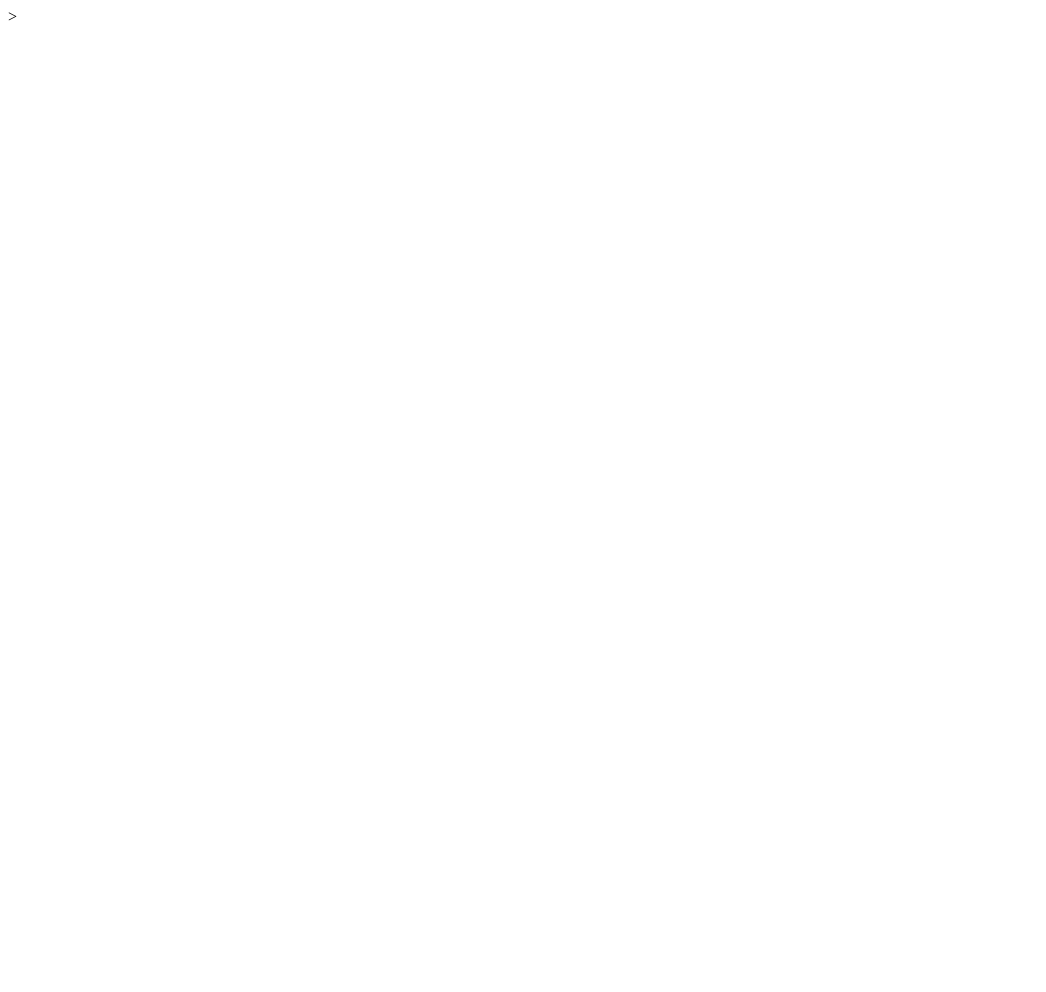
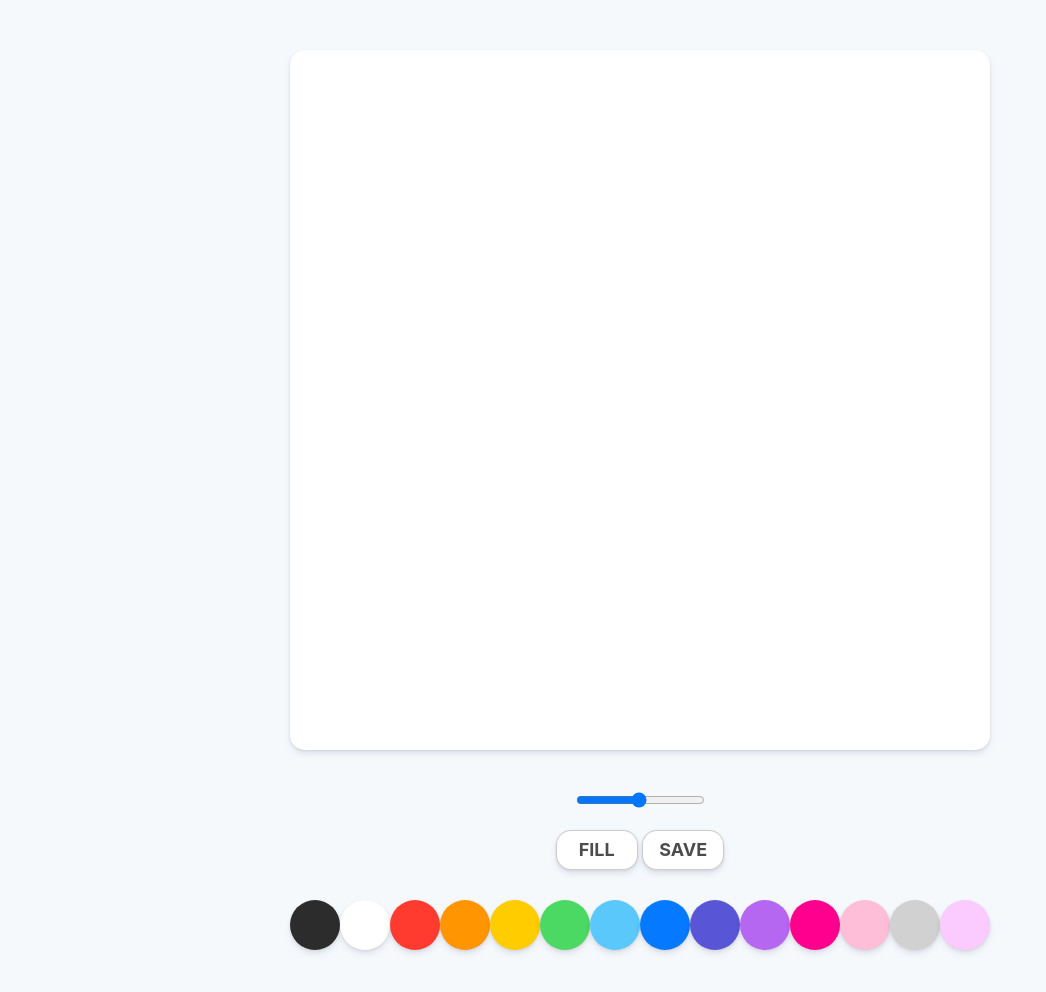
Before and after one commit to seonhwa-jin/n_paint, a plain HTML site: page index.html in a window 1280 px wide. Shown: the whole page, without its empty margins (0-1046 px from the left). Before the commit the page ends 800 px from the top, so only its background shows below. Drawn offline with Linux system fonts and the light colour scheme.

Commit message:
22.02.17 Jinpaint

```diff
--- a/index.html
+++ b/index.html
@@ -8,5 +8,38 @@
     <title>PaintJS</title>
   </head>
   <body>
-  <script src="app.js"></script>>
+    <canvas id="jsCanvas" class="canvas"></canvas>
+    <script src="app.js"></script>
+    <div class="controls">
+      <div class="controls__range">
+        <input
+        type="range"
+        id="jsRange"
+        min="0.1"
+        max="5.0"
+        value="2.5"
+        step="0.1">
+      </div>
+      <div class="controls__btns">
+        <button id="jsMode">Fill</button>
+        <button id="jsSave">Save</button>
+      </div>
+      <div class="controls__colors" id="jsColors">
+        <div class="controls__colors" style="background-color: #2c2c2c;"></div>
+        <div class="controls__colors" style="background-color: white;"></div>
+        <div class="controls__colors" style="background-color: #FF3B30;"></div>
+        <div class="controls__colors" style="background-color: #FF9500;"></div>
+        <div class="controls__colors" style="background-color: #FFCC00;"></div>
+        <div class="controls__colors" style="background-color: #4CD963;"></div>
+        <div class="controls__colors" style="background-color: #5AC8FA;"></div>
+        <div class="controls__colors" style="background-color: #0579FF;"></div>
+        <div class="controls__colors" style="background-color: #5856D6;"></div>
+        <div class="controls__colors" style="background-color: #B667F1;"></div>
+        <div class="controls__colors" style="background-color: #FF008E;"></div>
+        <div class="controls__colors" style="background-color: #FFBED8;"></div>
+        <div class="controls__colors" style="background-color: #D1D1D1;"></div>
+        <div class="controls__colors" style="background-color: #FBCAFF;"></div>
+      </div>
+    </div>
+  </body>
 </html>
--- /dev/null
+++ b/reset.css
@@ -0,0 +1,43 @@
+html, body, div, span, applet, object, iframe,
+h1, h2, h3, h4, h5, h6, p, blockquote, pre,
+a, abbr, acronym, address, big, cite, code,
+del, dfn, em, img, ins, kbd, q, s, samp,
+small, strike, strong, sub, sup, tt, var,
+b, u, i, center,
+dl, dt, dd, ol, ul, li,
+fieldset, form, label, legend,
+table, caption, tbody, tfoot, thead, tr, th, td,
+article, aside, canvas, details, embed,
+figure, figcaption, footer, header, hgroup,
+menu, nav, output, ruby, section, summary,
+time, mark, audio, video {
+	margin: 0;
+	padding: 0;
+	border: 0;
+	font-size: 100%;
+	font: inherit;
+	vertical-align: baseline;
+}
+/* HTML5 display-role reset for older browsers */
+article, aside, details, figcaption, figure,
+footer, header, hgroup, menu, nav, section {
+	display: block;
+}
+body {
+	line-height: 1;
+}
+ol, ul {
+	list-style: none;
+}
+blockquote, q {
+	quotes: none;
+}
+blockquote:before, blockquote:after,
+q:before, q:after {
+	content: '';
+	content: none;
+}
+table {
+	border-collapse: collapse;
+	border-spacing: 0;
+}
--- a/styles.css
+++ b/styles.css
@@ -0,0 +1,68 @@
+@import "reset.css";
+
+body {
+  background-color: #F6F9FC;
+  font-family: -apple-system, BlinkMacSystemFont, 'Segoe UI', Roboto, Oxygen, Ubuntu, Cantarell, 'Open Sans', 'Helvetica Neue', sans-serif;
+  display: flex;
+  flex-direction: column;
+  align-items: center;
+  padding: 50px 0px;
+}
+
+
+.canvas{
+  width: 700px;
+  height: 700px;
+  background-color: white;
+  border-radius: 15px;
+  box-shadow: 0 4px 6px rgba(50, 50, 93, 0.11), 0 1px 3px rgba(0, 0, 0, 0.08);
+}
+
+.controls {
+  margin-top: 30px;
+  display: flex;
+  flex-direction: column;
+  align-items: center;
+}
+
+.controls .controls__btns{
+  margin-bottom: 10px;
+}
+
+.controls__btns button{
+  all:unset;
+  cursor: pointer;
+  background-color: white;
+  padding: 10px 0px;
+  width: 80px;
+  text-align: center;
+  border-radius: 15px;
+  box-shadow: 0 4px 6px rgba(50, 50, 93, 0.11), 0 1px 3px rgba(0, 0, 0, 0.08);
+  border: 1px solid rgba(0, 0, 0, 0.2);
+  color: rgba(0, 0, 0, 0.7);
+  text-transform: uppercase;
+  font-weight: 740;
+  font-size: 18px;
+}
+
+.controls__btns button:active{
+  transform: scale(0.95);
+}
+
+.controls .controls__colors{
+  display:flex;
+  margin-top: 10px;
+}
+
+.controls__colors .controls__colors {
+  width: 50px;
+  height: 50px;
+  border-radius: 25px;
+  cursor: pointer;
+  box-shadow: 0 4px 6px rgba(50, 50, 93, 0.11), 0 1px 3px rgba(0, 0, 0, 0.08);
+}
+
+.controls .controls__range{
+  margin-bottom: 20px;
+  margin-top: 10px;
+}
```
Lines whose indentation alone changed are shown as unchanged.
